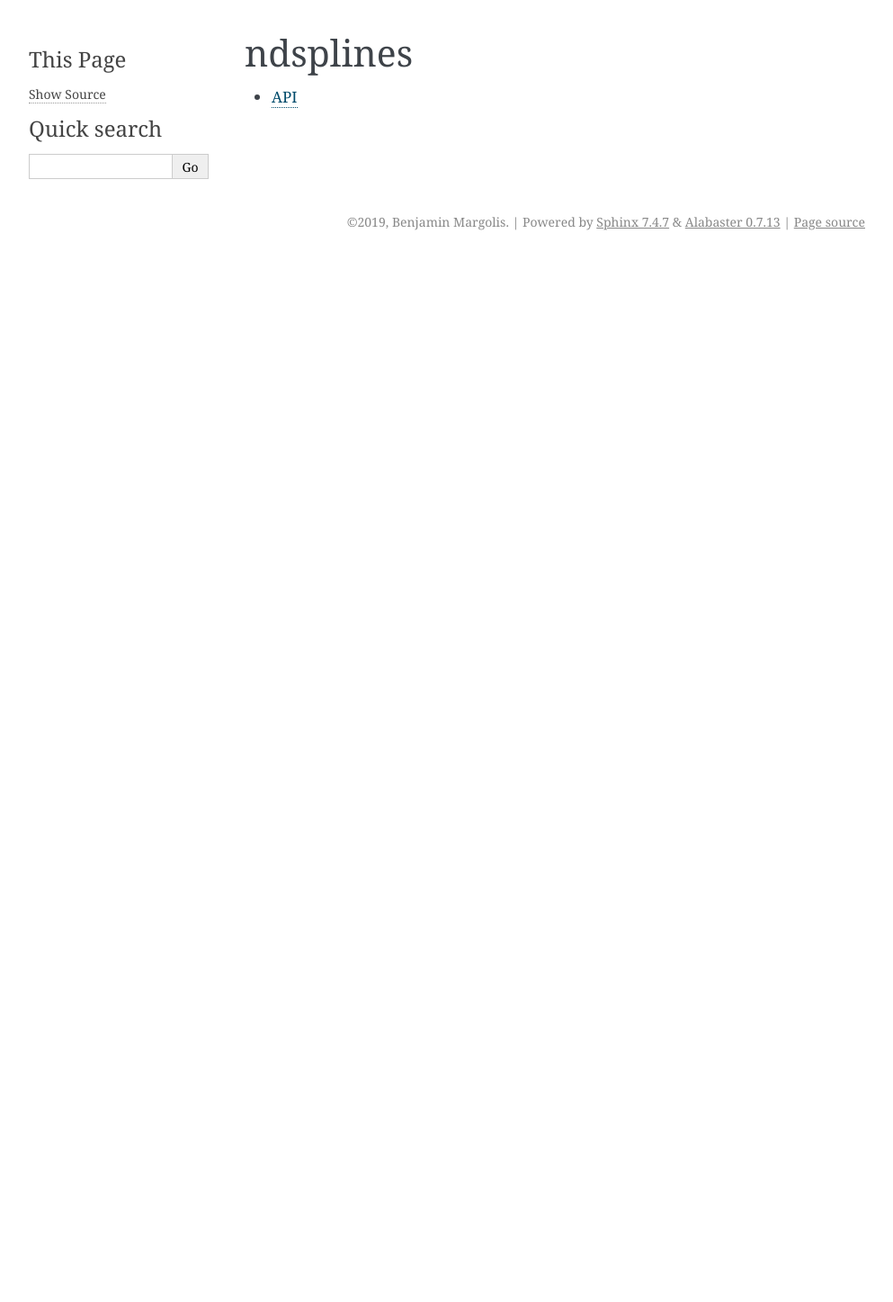
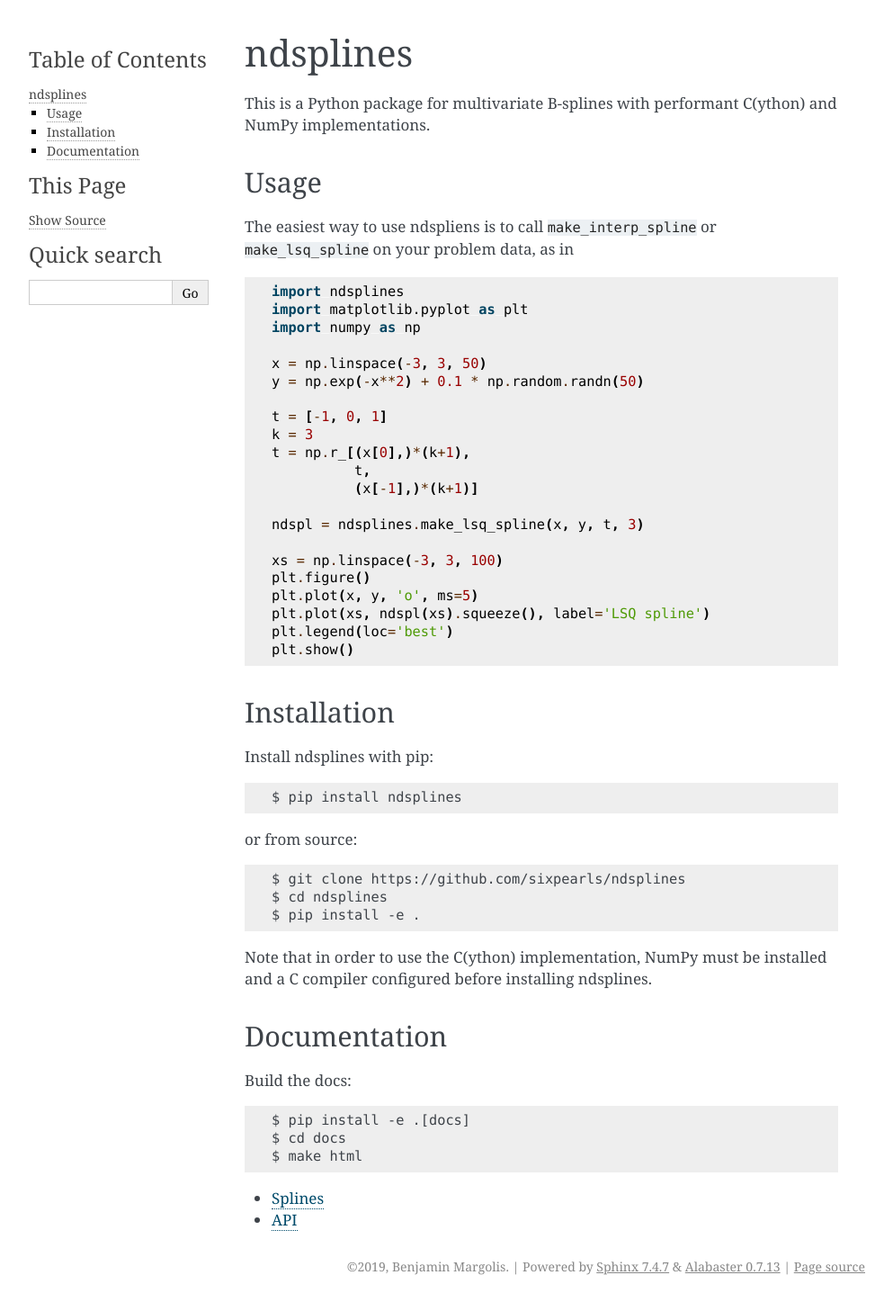
Before and after one commit to kb-press/ndsplines, a Sphinx documentation site: the page built from docs/index.rst, in a window 1280 px wide. Shown: the whole page at 90% size, without its empty margins (148-1141 px from the left). Built offline with Sphinx 7.4.7, drawn with Linux system fonts in a browser that asks for light colours; pages that are not in the unit, such as notebooks, are missing from menus; before the commit the page ends 900 px from its top, so only the background shows below that.

Commit message:
filling in outline

```diff
--- a/docs/conf.py
+++ b/docs/conf.py
@@ -36,7 +36,6 @@ extensions = [
     'sphinx.ext.autodoc',
     'sphinx.ext.mathjax',
     'sphinx_gallery.gen_gallery',
-    'numpydoc',
     # can enable this later if we want
     # 'sphinx.ext.autosummary',
 ]
--- a/readme.rst
+++ b/readme.rst
@@ -1,26 +1,58 @@
+=========
+ndsplines
+=========
+
+This is a Python package for multivariate B-splines with performant C(ython) and
+NumPy implementations.
+
+Usage
+-----
+
+The easiest way to use ndspliens is to call ``make_interp_spline`` or
+``make_lsq_spline`` on your problem data, as in
+
+.. code:: python
+
+     import ndsplines
+     import matplotlib.pyplot as plt
+     import numpy as np
+
+     x = np.linspace(-3, 3, 50)
+     y = np.exp(-x**2) + 0.1 * np.random.randn(50)
+
+     t = [-1, 0, 1]
+     k = 3
+     t = np.r_[(x[0],)*(k+1),
+               t,
+               (x[-1],)*(k+1)]
+
+     ndspl = ndsplines.make_lsq_spline(x, y, t, 3)
+
+     xs = np.linspace(-3, 3, 100)
+     plt.figure()
+     plt.plot(x, y, 'o', ms=5)
+     plt.plot(xs, ndspl(xs).squeeze(), label='LSQ spline')
+     plt.legend(loc='best')
+     plt.show()
 
 
-Building Cython Implementation
-------------------------------
-
-After profiling revealed that the scipy.interpolate._bspl implementation is 10x
-faster, I copied that code over to refactor to make the necessary parts accessible.
-
-Building requires Cython and Numpy::
-
-    $ pip install cython numpy
-
-Now build the ``_bspl`` module::
-
-    $ python setup.py build_ext -i
 
 
 Installation
 ------------
 
-Now you can install::
+Install ndsplines with pip::
 
+    $ pip install ndsplines
+
+or from source::
+
+    $ git clone https://github.com/sixpearls/ndsplines
+    $ cd ndsplines
     $ pip install -e .
+
+Note that in order to use the C(ython) implementation, NumPy must be installed
+and a C compiler configured before installing ndsplines.
 
 
 Documentation
```
Also changed, not shown: docs/background.rst (deleted, +0 -145 lines), docs/index.rst (+3 -5 lines), docs/math.rst (added, +78 -0 lines).
